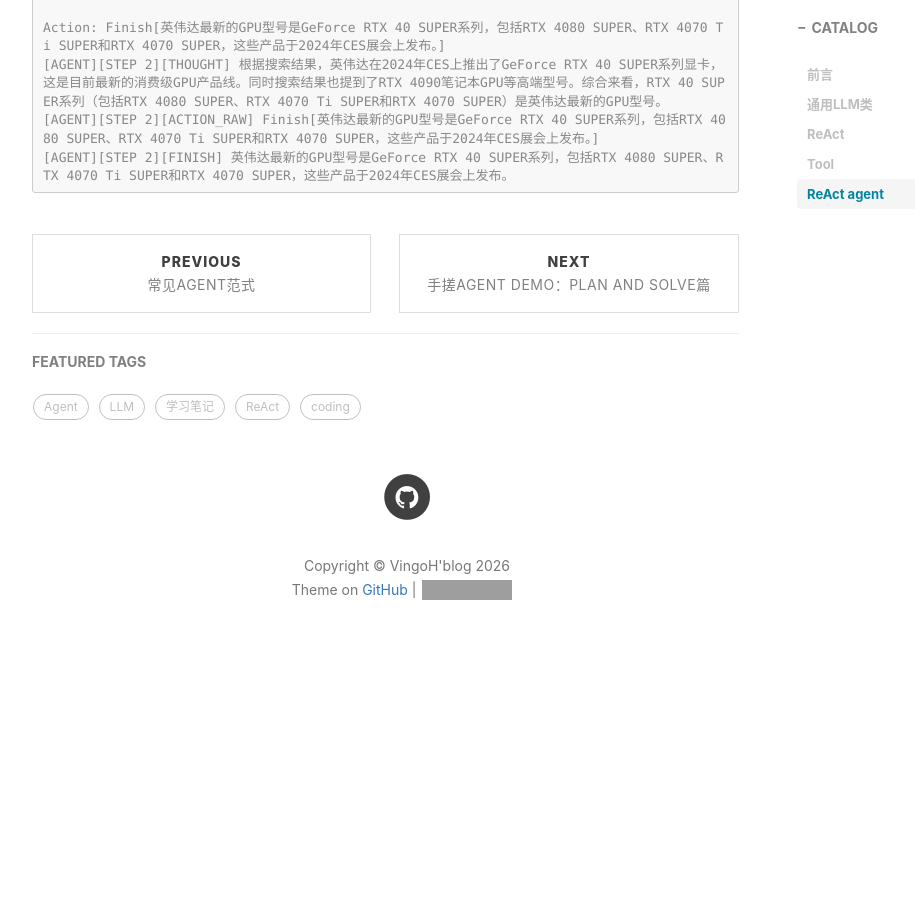
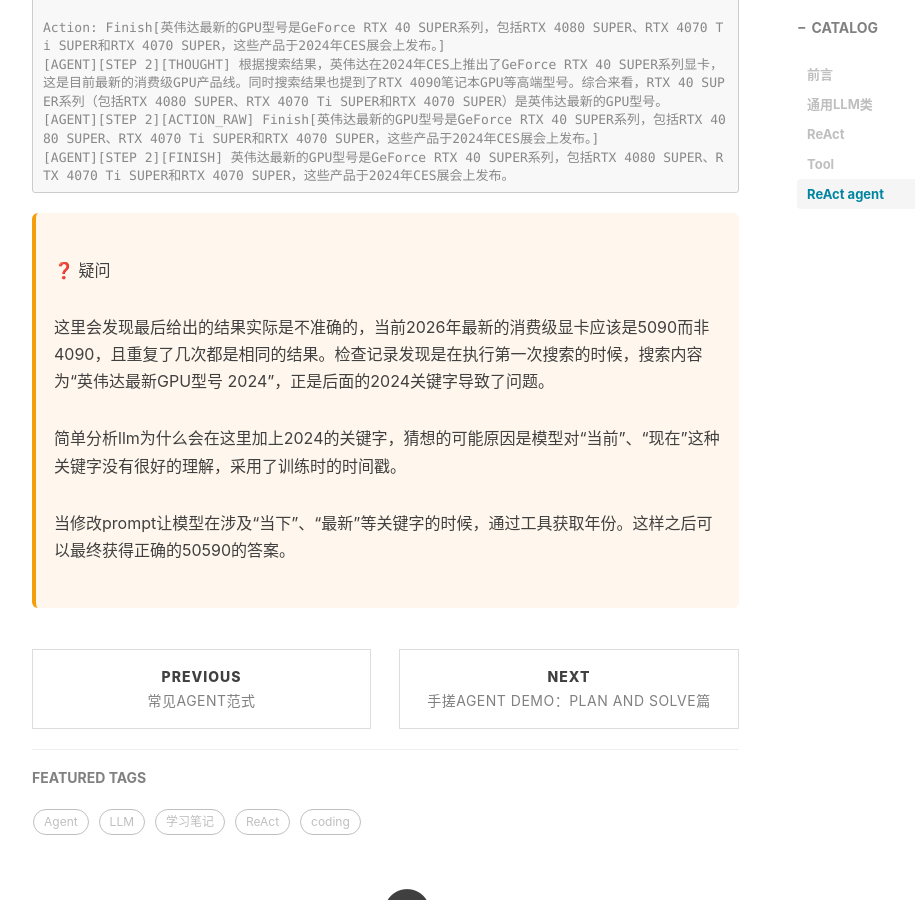
Before and after one commit to vingoh/vingoh.github.io, a Jekyll site: the page built from _posts/2026-04-12-手搓Agent Demo: ReAct篇.md, in a window 1280 px wide and 900 px high, scrolled down 10627 px. Shown: the whole window, without its empty margins (233-1148 px from the left). Built offline with Jekyll 4.4.1, drawn with Linux system fonts in a browser that asks for light colours; nearby versions of some CDN libraries; comment, search, counter and statistics services are not loaded; before the commit the page ends 11321 px from its top, so only the background shows below that; grey boxes are pictures that could not be loaded.

Commit message:
新增结果分析

````diff
--- a/_posts/2026-04-12-手搓Agent Demo: ReAct篇.md
+++ b/_posts/2026-04-12-手搓Agent Demo: ReAct篇.md
@@ -506,3 +506,12 @@
 [AGENT][STEP 2][ACTION_RAW] Finish[英伟达最新的GPU型号是GeForce RTX 40 SUPER系列，包括RTX 4080 SUPER、RTX 4070 Ti SUPER和RTX 4070 SUPER，这些产品于2024年CES展会上发布。]
 [AGENT][STEP 2][FINISH] 英伟达最新的GPU型号是GeForce RTX 40 SUPER系列，包括RTX 4080 SUPER、RTX 4070 Ti SUPER和RTX 4070 SUPER，这些产品于2024年CES展会上发布。
 ```
+<div class="note question" markdown="1">
+❓ 疑问
+
+这里会发现最后给出的结果实际是不准确的，当前2026年最新的消费级显卡应该是5090而非4090，且重复了几次都是相同的结果。检查记录发现是在执行第一次搜索的时候，搜索内容为“英伟达最新GPU型号 2024”，正是后面的2024关键字导致了问题。
+
+简单分析llm为什么会在这里加上2024的关键字，猜想的可能原因是模型对“当前”、“现在”这种关键字没有很好的理解，采用了训练时的时间戳。
+
+当修改prompt让模型在涉及“当下”、“最新”等关键字的时候，通过工具获取年份。这样之后可以最终获得正确的50590的答案。
+</div>
````
